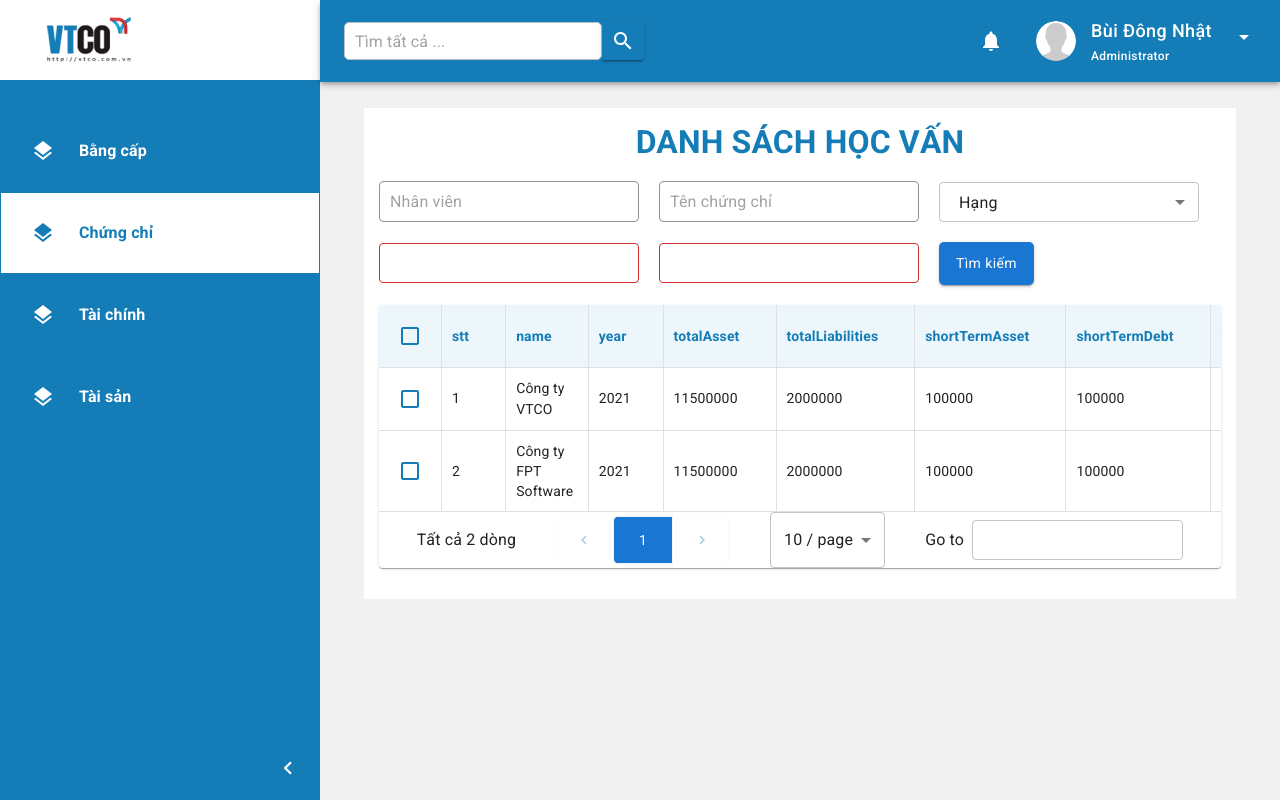
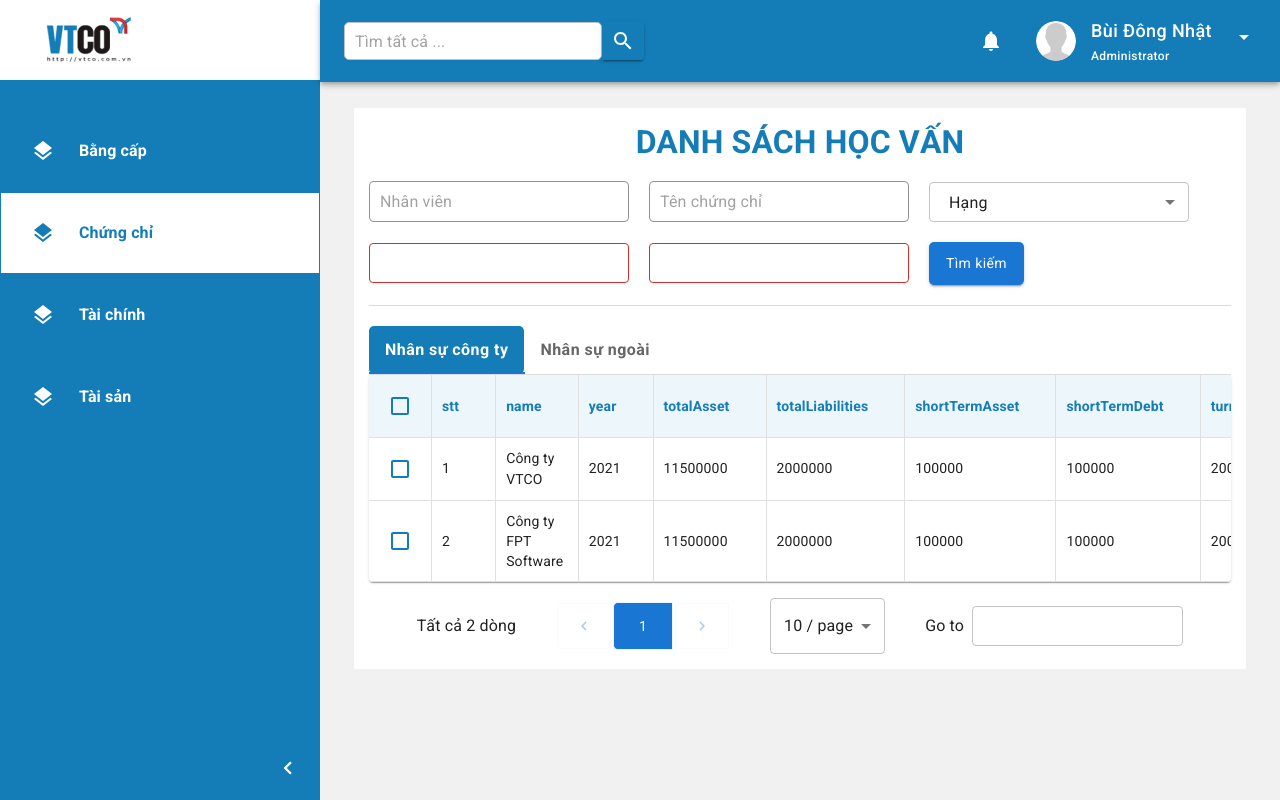
Before and after one commit to taican-1002/dauthau, a React (Create React App) app: page /certificate in a window 1280 px wide. Built offline with nearby package versions, Linux system fonts and the light colour scheme.

Commit message:
update tab

```diff
--- a/package.json
+++ b/package.json
@@ -7,6 +7,7 @@
     "@emotion/react": "^11.9.3",
     "@emotion/styled": "^11.9.3",
     "@mui/icons-material": "^5.8.4",
+    "@mui/lab": "^5.0.0-alpha.86",
     "@mui/material": "^5.8.4",
     "@mui/x-data-grid": "^5.12.2",
     "@mui/x-date-pickers": "^5.0.0-alpha.6",
--- a/src/common/assets/style/_overwrite.scss
+++ b/src/common/assets/style/_overwrite.scss
@@ -22,6 +22,11 @@
   background-color: $color-primary;
   color: #fff;
   border-radius: 5px;
+}
+#root .MuiTab-root {
+  font-weight: 600;
+  font-size: 16px;
+  line-height: 19px;
 }
 
 #root main {
--- a/src/common/assets/style/components/_index.scss
+++ b/src/common/assets/style/components/_index.scss
@@ -7,3 +7,4 @@
 @import "table.scss";
 @import "filterDuration.scss";
 @import "filterSelect.scss";
+@import "tab.scss";
--- /dev/null
+++ b/src/common/assets/style/components/tab.scss
@@ -0,0 +1,7 @@
+.MuiTabPanel-root {
+  padding: 0 !important;
+}
+
+.MuiTab-root {
+  text-transform: none !important;
+}
--- /dev/null
+++ b/src/common/components/controls/CTabs/CTabs.js
@@ -0,0 +1,31 @@
+import * as React from "react";
+import Box from "@mui/material/Box";
+import Tab from "@mui/material/Tab";
+import TabContext from "@mui/lab/TabContext";
+import TabList from "@mui/lab/TabList";
+import TabPanel from "@mui/lab/TabPanel";
+
+export default function LabTabs(props) {
+  const { value, tabs, tabPanels, onChange } = props;
+
+  return (
+    <Box sx={{ width: "100%", typography: "body1", marginTop: "20px" }}>
+      <TabContext value={value}>
+        <Box sx={{ borderBottom: 1, borderColor: "divider" }}>
+          <TabList onChange={onChange}>
+            {tabs &&
+              tabs.map((item) => (
+                <Tab label={item.name} value={item.id} key={item.id} />
+              ))}
+          </TabList>
+        </Box>
+        {tabPanels &&
+          tabPanels.map((item) => (
+            <TabPanel value={item.id} key={item.id}>
+              {item.name}
+            </TabPanel>
+          ))}
+      </TabContext>
+    </Box>
+  );
+}
--- a/src/common/components/controls/index.js
+++ b/src/common/components/controls/index.js
@@ -12,6 +12,7 @@ import CFilterSelect from "./CFilterSelect";
 import CDuration from "./CDuration";
 import CFormControl from "./CFormControl";
 import CPagination from "./CPagination";
+import CTabs from "./CTabs";
 
 export {
   CButton,
@@ -28,4 +29,5 @@ export {
   CDuration,
   CFormControl,
   CPagination,
+  CTabs,
 };
--- a/src/common/components/layout/CTable.js
+++ b/src/common/components/layout/CTable.js
@@ -306,6 +306,7 @@ export default function EnhancedTable() {
           onPageChange={handleChangePage}
           onRowsPerPageChange={handleChangeRowsPerPage}
         /> */}
+      </Paper>
       <CPagination
         onChange={handleChangePage}
         defaultPage={1}
@@ -315,7 +316,6 @@ export default function EnhancedTable() {
         color="primary"
         size="small"
       />
-      </Paper>
     </Box>
   );
 }
--- a/src/modules/Home/Certificate/index.js
+++ b/src/modules/Home/Certificate/index.js
@@ -5,9 +5,29 @@ import CInput from "../../../common/components/controls/CInput/CInput";
 import CSelect from "../../../common/components/controls/CInput/CSelect/CSelect";
 import CButton from "../../../common/components/controls/CButton/CButton";
 import CDate from "../../../common/components/controls/CDate/CDate";
+import CTabs from "../../../common/components/controls/CTabs/CTabs";
+// import dayjs from "dayjs";
+const certificateArr = [
+  {
+    id: "1",
+    name: "Nhân sự công ty",
+  },
+  {
+    id: "2",
+    name: "Nhân sự ngoài",
+  },
+];
 
-// import dayjs from "dayjs";
-
+const tableArr = [
+  {
+    id: "1",
+    name: <CTable />,
+  },
+  {
+    id: "2",
+    name: <CTable />,
+  },
+];
 const levelArr = [
   {
     id: 1,
@@ -53,6 +73,12 @@ function Certificate() {
   const handleSearch = () => {
     console.log("searched");
   };
+
+  const [value, setValue] = React.useState("1");
+
+  const handleChange = (event, newValue) => {
+    setValue(newValue);
+  };
   return (
     <Box>
       <h3 className="title">Danh sách học vấn</h3>
@@ -62,8 +88,9 @@ function Certificate() {
           alignItems: "center",
           width: "100%",
           gap: "20px",
-          margin: "20px 0",
+          padding: "20px 0",
           flexWrap: "wrap",
+          borderBottom: "1px solid #D9D9D9",
         }}
       >
         <CInput
@@ -101,7 +128,12 @@ function Certificate() {
           Tìm kiếm
         </CButton>
       </Box>
-      <CTable></CTable>
+      <CTabs
+        value={value}
+        onChange={handleChange}
+        tabPanels={tableArr}
+        tabs={certificateArr}
+      />
     </Box>
   );
 }
--- a/src/modules/Home/Degree/index.js
+++ b/src/modules/Home/Degree/index.js
@@ -4,6 +4,29 @@ import CTable from "../../../common/components/layout/CTable";
 import CInput from "../../../common/components/controls/CInput/CInput";
 import CSelect from "../../../common/components/controls/CInput/CSelect/CSelect";
 import CButton from "../../../common/components/controls/CButton/CButton";
+import CTabs from "../../../common/components/controls/CTabs/CTabs";
+
+const degreeArr = [
+  {
+    id: "1",
+    name: "Nhân sự công ty",
+  },
+  {
+    id: "2",
+    name: "Nhân sự ngoài",
+  },
+];
+
+const tableArr = [
+  {
+    id: "1",
+    name: <CTable />,
+  },
+  {
+    id: "2",
+    name: <CTable />,
+  },
+];
 
 const diplomaArr = [
   {
@@ -51,6 +74,12 @@ function Degree() {
   const handleSearch = () => {
     console.log("searched");
   };
+
+  const [value, setValue] = React.useState("1");
+
+  const handleChange = (event, newValue) => {
+    setValue(newValue);
+  };
   return (
     <Box>
       <h3 className="title">Danh sách học vấn</h3>
@@ -60,8 +89,9 @@ function Degree() {
           alignItems: "center",
           width: "100%",
           gap: "20px",
-          margin: "20px 0",
+          padding: "20px 0",
           flexWrap: "wrap",
+          borderBottom: "1px solid #D9D9D9",
         }}
       >
         <CInput
@@ -94,7 +124,12 @@ function Degree() {
           Tìm kiếm
         </CButton>
       </Box>
-      <CTable></CTable>
+      <CTabs
+        value={value}
+        onChange={handleChange}
+        tabPanels={tableArr}
+        tabs={degreeArr}
+      />
     </Box>
   );
 }
--- a/src/modules/assets/styles/home.scss
+++ b/src/modules/assets/styles/home.scss
@@ -4,7 +4,7 @@
   .home {
     &__content__page {
       background-color: white;
-      margin: 20px 20px 0;
+      margin: 20px 10px 0;
       padding: 15px;
     }
   }
```
Also changed, not shown: 2 other files (tests, documents, lock files or other folders). Lines whose indentation alone changed are shown as unchanged.
